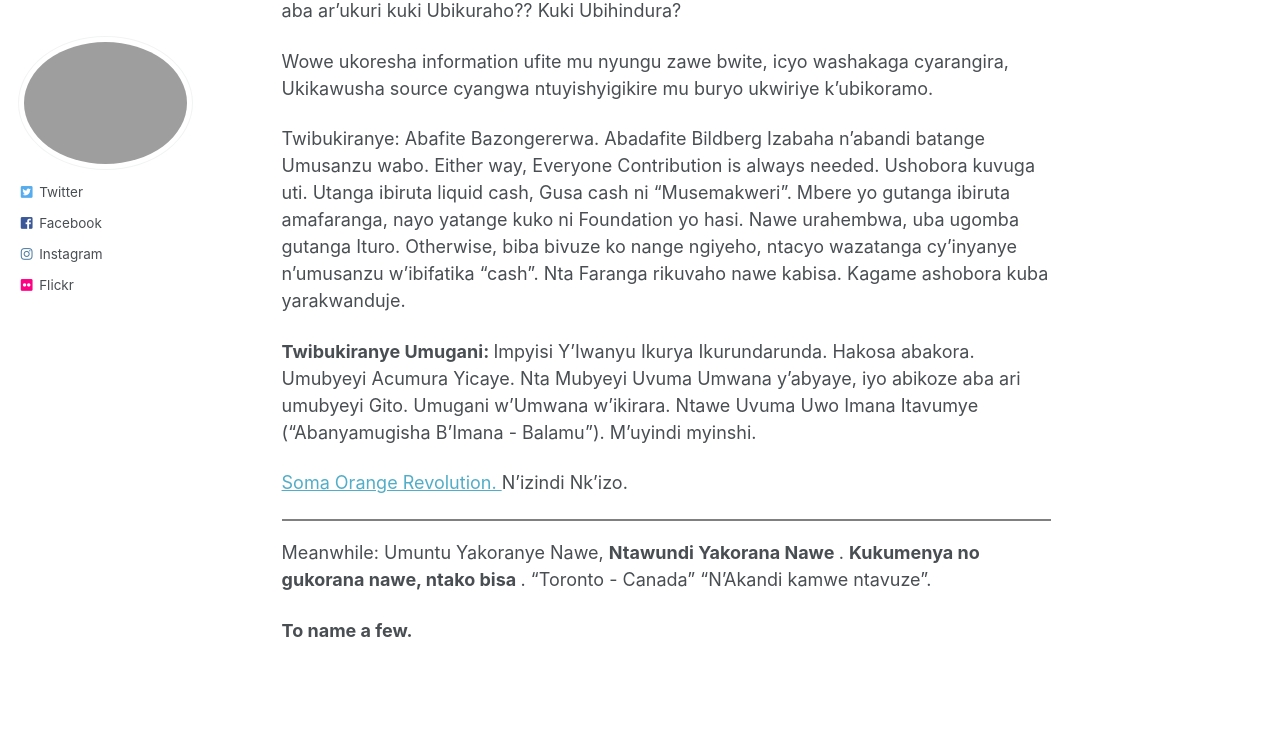
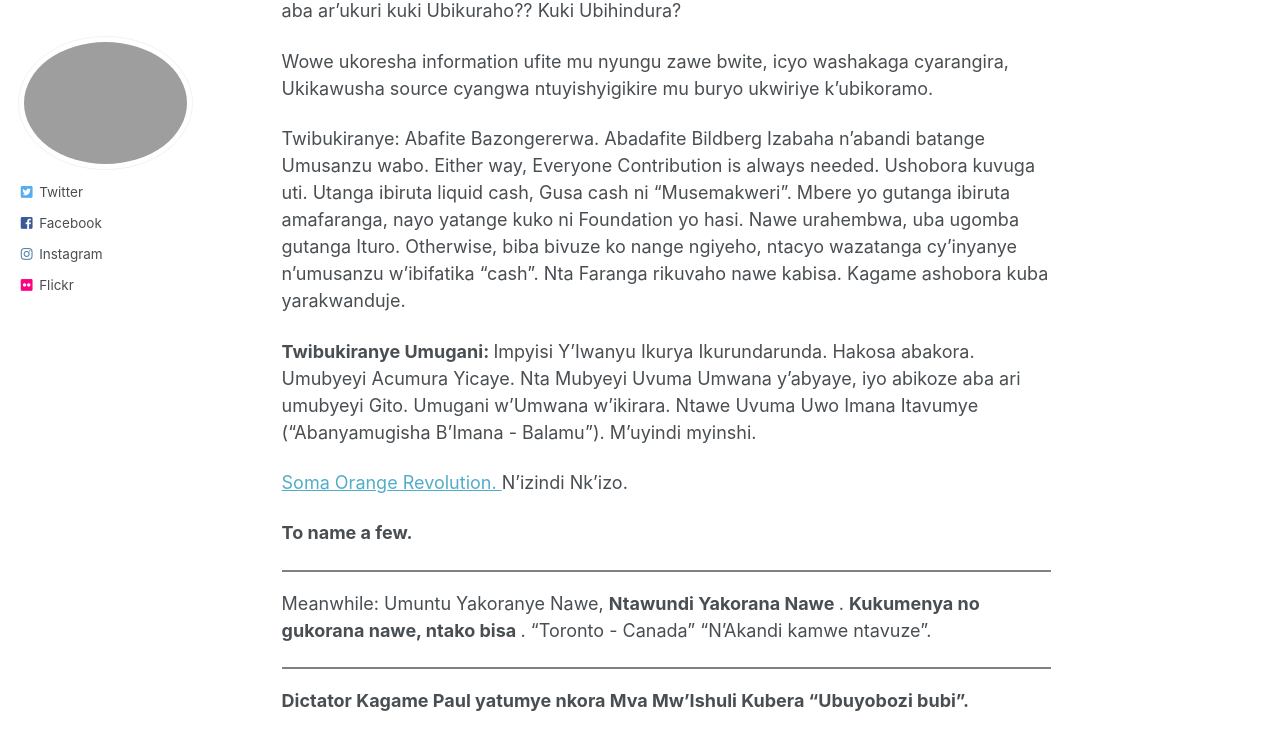
Before and after one commit to phdcsseiden/phdcsseiden.github.io, a Jekyll site: the page built from _pages/Gitwaza.md, in a window 1280 px wide and 900 px high, scrolled down 1424 px. Shown: the top 750 px of the window. Built offline with Jekyll 4.4.1, drawn with Linux system fonts in a browser that asks for light colours.

Commit message:
Update Gitwaza.md

```diff
--- a/_pages/Gitwaza.md
+++ b/_pages/Gitwaza.md
@@ -55,10 +55,16 @@ Twibukiranye: Abafite Bazongererwa. Abadafite Bildberg Izabaha n'abandi batange
 <a href=" https://en.wikipedia.org/wiki/Orange_Revolution "> Soma Orange Revolution.  </a> N'izindi Nk'izo.
 
 
+<b> To name a few. </b>
+
+
 <hr style="height:2px;border-width:0;color:gray;background-color:gray">
 
 
-Meanwhile:  Umuntu Yakoranye Nawe, <b> Ntawundi Yakorana Nawe </b>. <b> Kukumenya no gukorana nawe, ntako bisa </b>. "Toronto - Canada" "N'Akandi kamwe ntavuze".
+Meanwhile: Umuntu Yakoranye Nawe, <b> Ntawundi Yakorana Nawe </b>. <b> Kukumenya no gukorana nawe, ntako bisa </b>. "Toronto - Canada" "N'Akandi kamwe ntavuze".
 
 
-<b> To name a few. </b>
+<hr style="height:2px;border-width:0;color:gray;background-color:gray">
+
+
+<b> Dictator Kagame Paul yatumye nkora Mva Mw'Ishuli Kubera "Ubuyobozi bubi". </b>
```
